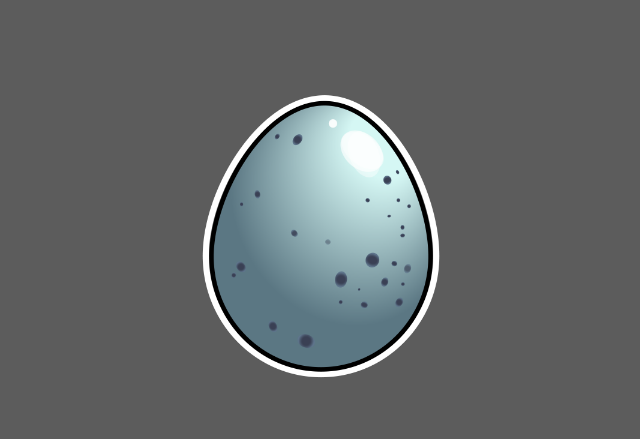
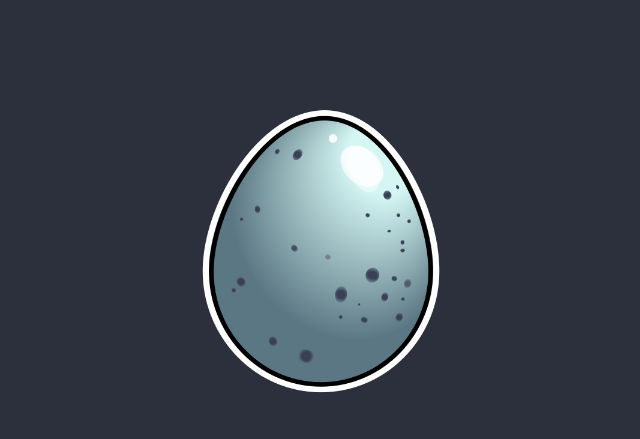
Before and after one commit to crowsongco/crowsong.co, a plain HTML site: page index.html in a window 1280 px wide. Shown: the top 439 px of the page, without its empty margins (319-959 px from the left). Drawn offline with Linux system fonts and the light colour scheme.

Commit message:
Update styles.css

```diff
--- a/styles.css
+++ b/styles.css
@@ -3,7 +3,7 @@ body, html {
     height: 100%;
     margin: 0;
     padding: 0;
-    background-color: #5c5c5c; /* Background color */
+    background-color: #2b303c; /* Background color */
     color: #ffffff;
     font-family: 'Roboto', sans-serif; /* Default font for body */
     text-align: center;
@@ -27,6 +27,7 @@ body, html {
     width: 300px;
     height: auto;
     margin-bottom: 30px;
+    margin-top: 30px;
 }
 
 /* H1 Style with Raleway Font */
```
